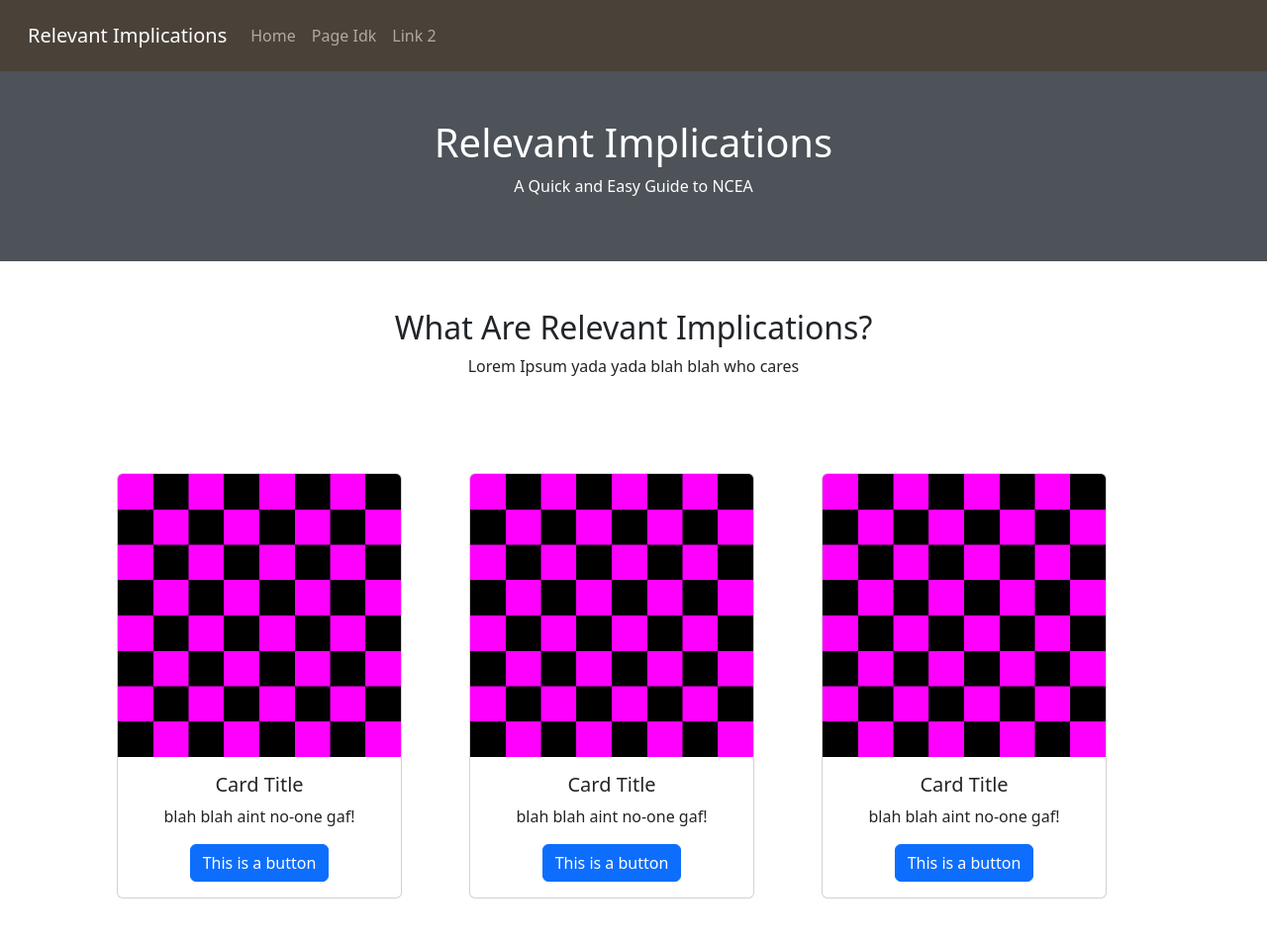
After one commit to orangemaxx/RelevantImplications, a Flask app: template templates/pages/index.html in a window 1280 px wide. The commit adds this page. Shown: the whole page at 99% size. Run offline with Flask 3, Linux system fonts and the light colour scheme; the template is opened without the code that fills it, so the values that code supplies are empty; parts of the project's set-up code (start-up, migrations or seed data) failed here and were passed over; some libraries are stand-ins or nearby versions.

Commit message:
new page

```diff
--- a/app.py
+++ b/app.py
@@ -17,7 +17,7 @@ def savefile(filename, args):
     current_dir = os.path.dirname(__file__)
     rel_path = "/build/" + filename
     with open(current_dir + rel_path, "w") as f:
-        f.write(render_template(filename, **args))
+        f.write(render_template("pages/"+filename, **args))
 
 with app.app_context():
     for page in pages:
--- a/pages.json
+++ b/pages.json
@@ -1,5 +1,10 @@
 {
     "index.html": {
         "title": "Relevant Implications"
+    },
+    "testone.html": {
+        "title": "Test",
+        "pageheader": "Testing!!",
+        "description": "Testing!!!"
     }
 }
--- a/scss/main.scss
+++ b/scss/main.scss
@@ -83,6 +83,9 @@
 //     background-color: $green-400;
 // }
 
+* {
+    scroll-behavior: smooth;
+}
 
 .main-navbar {
     background-color: #4a4238;
@@ -97,3 +100,7 @@
 //     margin-left: auto;
 //     background-color: $container-bg;
 // }
+.bg-image {
+    filter: blur(8px);
+    // backdrop-filter: blur(8px);
+}
--- a/scss/palette.scss
+++ b/scss/palette.scss
@@ -14,8 +14,23 @@ $p-theme: (
 );
 
 // generates a colour for each in the p-theme map
-@each $item, $colour in $p-theme {
+@each $item, $color in $p-theme {
     .bg-#{$item} {
-        background-color: $colour;
+        background-color: $color;
     }
 }
+
+
+// Buttons colors
+@each $color, $value in $p-theme {
+    .btn-#{$color}{
+        @include button-variant(
+            $value,
+            $value,
+            $hover-background: shade-color($value, $btn-hover-bg-shade-amount),
+            $hover-border: shade-color($value, $btn-hover-border-shade-amount),
+            $active-background: shade-color($value, $btn-active-bg-shade-amount),
+            $active-border: shade-color($value, $btn-active-border-shade-amount)
+        )
+    }
+}
--- a/templates/base.html
+++ b/templates/base.html
@@ -23,7 +23,7 @@
                         <a href="index.html" class="nav-link">Home</a>
                     </li>
                     <li class="nav-item">
-                        <a href="#" class="nav-link">Link 1</a>
+                        <a href="testone.html" class="nav-link">Page Idk</a>
                     </li>
                     <li class="nav-item">
                         <a href="#" class="nav-link">Link 2</a>
--- /dev/null
+++ b/templates/implicationbase.html
@@ -0,0 +1,21 @@
+{% extends 'base.html' %}
+{% block content %}
+<div class="p-5 text-white text-center container-fluid bg-lime">
+    <h1>{{pageheader}}</h1>
+    <h5>{{description}}</h5>
+    <div class="container">
+        <div class="row">
+            <div class="col">
+                <a href="#sectionone" class="btn btn-ash btn-lg">implication one</a>
+            </div>
+            <div class="col">
+                <a href="#sectiontwo" class="btn btn-ash btn-lg">thingymajig 2</a>
+            </div>
+        </div>
+    </div>
+
+</div>
+<!-- Setup the page for further use -->
+{% block implication %}
+{% endblock %}
+{% endblock %}
--- /dev/null
+++ b/templates/pages/index.html
@@ -0,0 +1,47 @@
+{% extends 'base.html' %}
+{% block content %}
+    <div class="p-5 text-white text-center container-fluid bg-ash">
+        <h1>Relevant Implications</h1>
+        <p>A Quick and Easy Guide to NCEA</p>
+    </div>
+    <div class="container mt-5 text-center">
+        <h2>What Are Relevant Implications?</h2>
+        <p>Lorem Ipsum yada yada blah blah who cares</p>
+    </div>
+    <!-- TODO: come back and center ts grid system i actually gotta start doing stuff so i give up on this for now come back later -->
+    <div class="container text-center mt-5 p-5">
+        <div class="row">
+            <div class="col-sm">
+                <div class="card" style="width: 18rem;">
+                    <img src="/static/img/Debugempty.png" alt="" class="card-img-top">
+                    <div class="card-body">
+                        <h5 class="card-title">Card Title</h5>
+                        <p class="card-text">blah blah aint no-one gaf!</p>
+                        <a href="" class="btn btn-primary">This is a button</a>
+                    </div>
+                </div>
+            </div>
+            <div class="col-sm">
+                <div class="card" style="width: 18rem;">
+                    <img src="/static/img/Debugempty.png" alt="" class="card-img-top">
+                    <div class="card-body">
+                        <h5 class="card-title">Card Title</h5>
+                        <p class="card-text">blah blah aint no-one gaf!</p>
+                        <a href="" class="btn btn-primary">This is a button</a>
+                    </div>
+                </div>
+            </div>
+            <div class="col-sm">
+                <div class="card" style="width: 18rem;">
+                    <img src="/static/img/Debugempty.png" alt="" class="card-img-top">
+                    <div class="card-body">
+                        <h5 class="card-title">Card Title</h5>
+                        <p class="card-text">blah blah aint no-one gaf!</p>
+                        <a href="" class="btn btn-primary">This is a button</a>
+                    </div>
+                </div>
+            </div>
+        </div>
+    </div>
+
+{% endblock %}
--- /dev/null
+++ b/templates/pages/testone.html
@@ -0,0 +1,4 @@
+{% extends 'implicationbase.html' %}
+{% block implication %}
+<p>testing!</p>
+{% endblock %}
```
Also changed, not shown: templates/index.html (deleted, +0 -12 lines), static/css/main.css, static/img/Debugempty.png (added), 1 other file.
